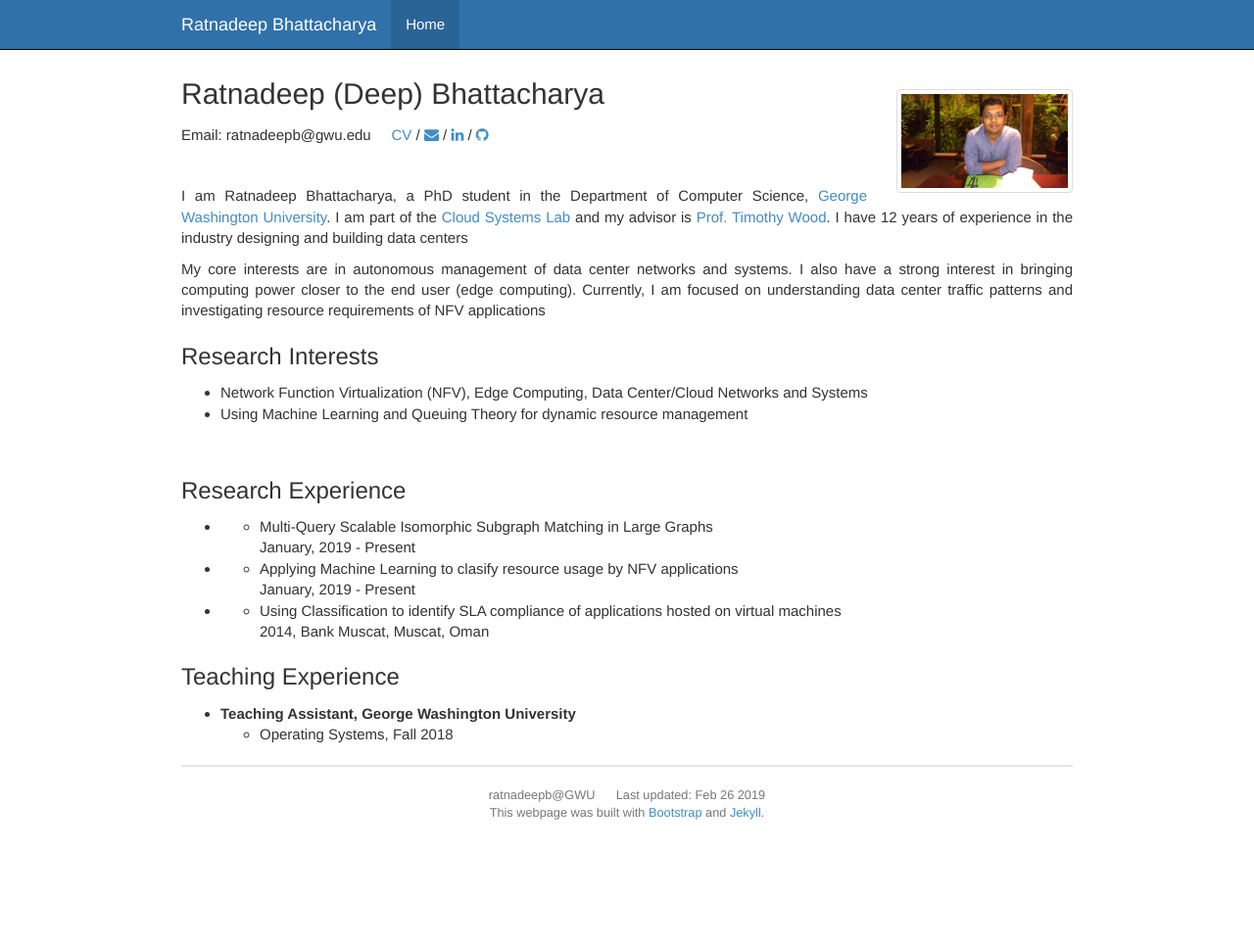
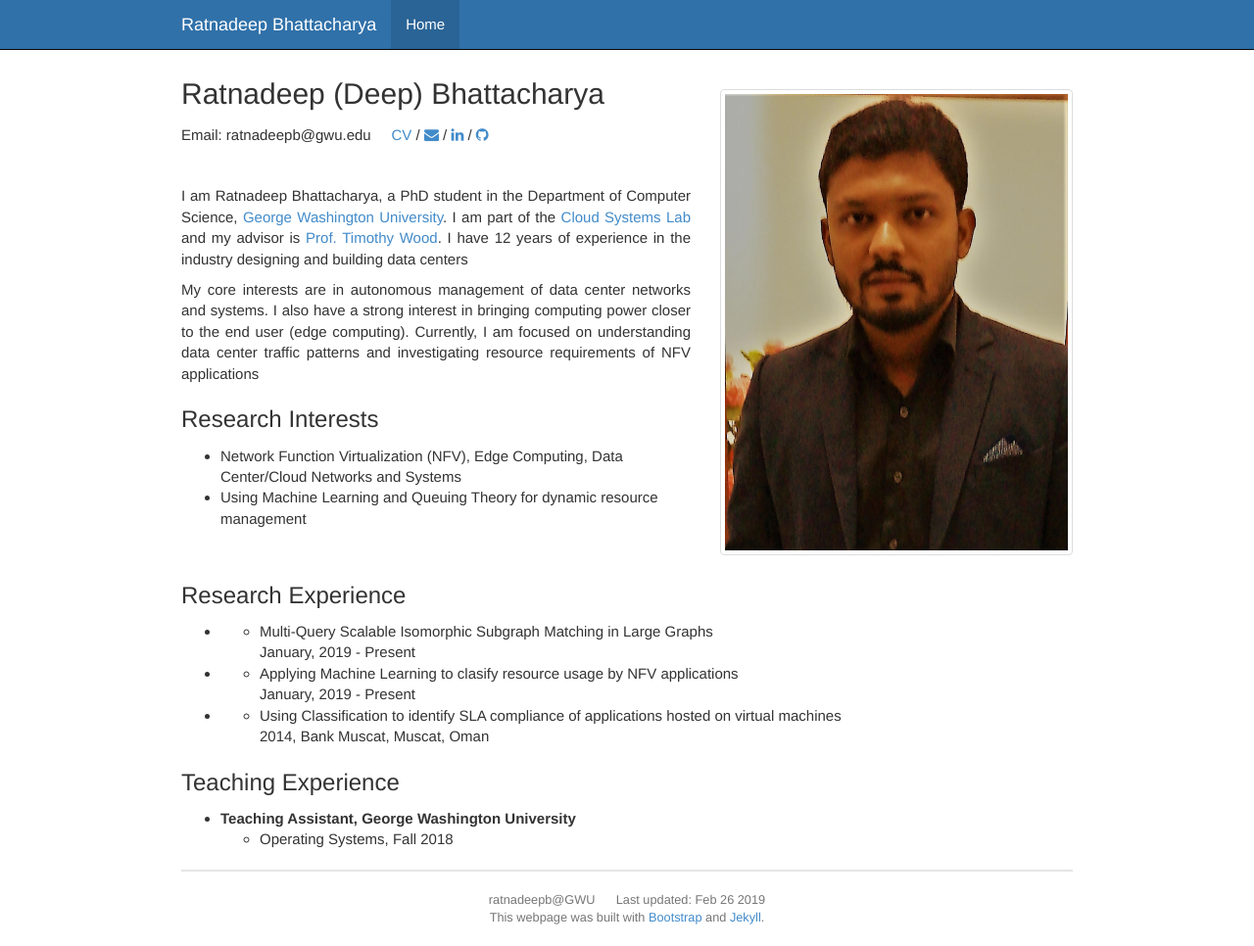
Before and after one commit to ratnadeepb/ratnadeepb.github.io, a Jekyll site: the page index.html, which Jekyll copies as it is, in a window 1280 px wide. Shown: the whole page at 98% size. Built offline with Jekyll 4.4.1, drawn with Linux system fonts in a browser that asks for light colours; nearby versions of some CDN libraries; before the commit the page ends 900 px from its top, so only the background shows below that.

Commit message:
change pic

```diff
--- a/index.html
+++ b/index.html
@@ -71,7 +71,7 @@
     </nav>
 
     <div class="container">
-	<p><img src="profile.jpg" width="180px" class="img-thumbnail" style="float:right; margin-left:30px; margin-top:35px; margin-bottom:10px;" /></p>
+	<p><img src="Me.jpg" width="360px" class="img-thumbnail" style="float:right; margin-left:30px; margin-top:35px; margin-bottom:10px;" /></p>
 
 <h1 id="ratnadee-bhattacharya">Ratnadeep (Deep) Bhattacharya</h1>
 <div class="social">
```
Also changed, not shown: Me.jpg (added).
